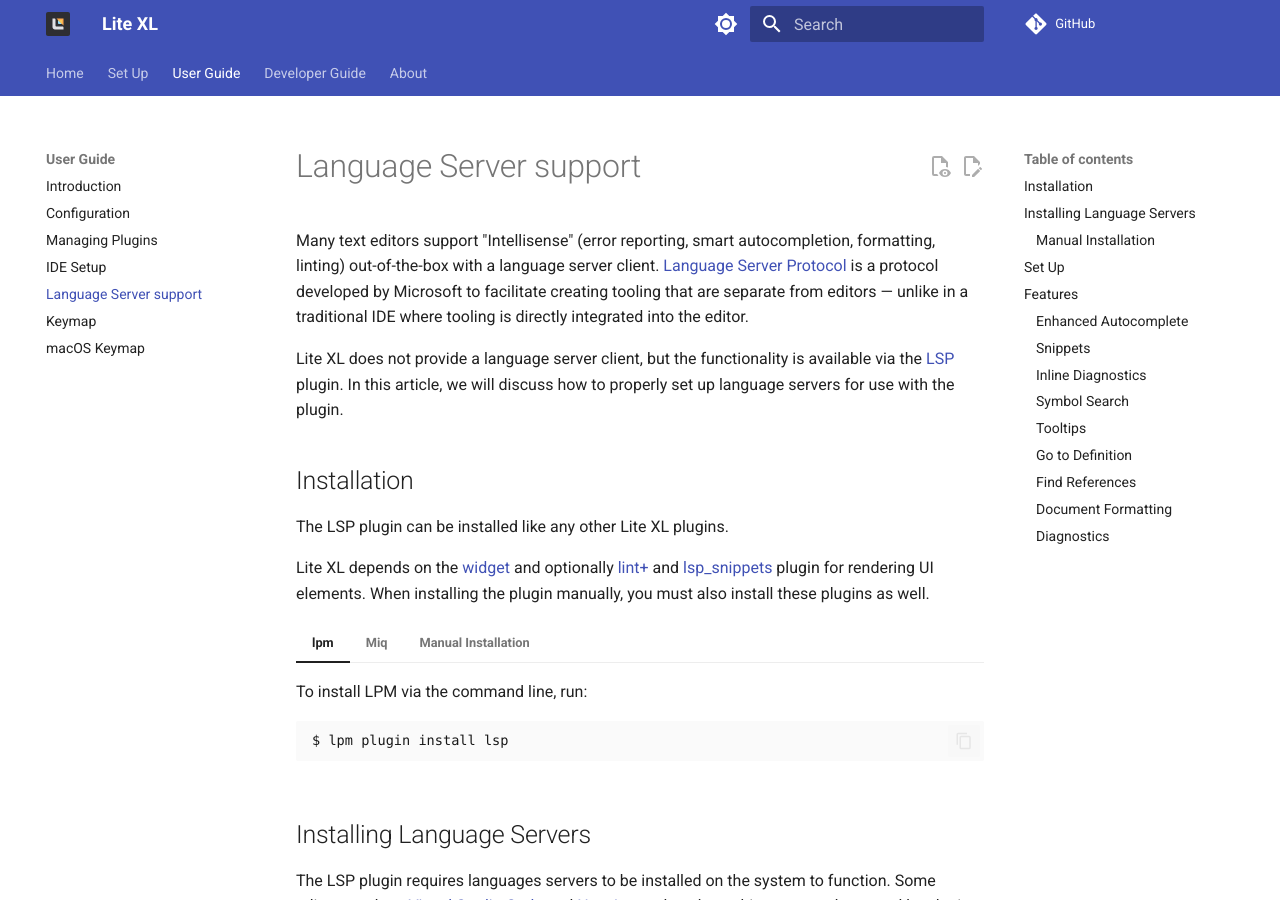
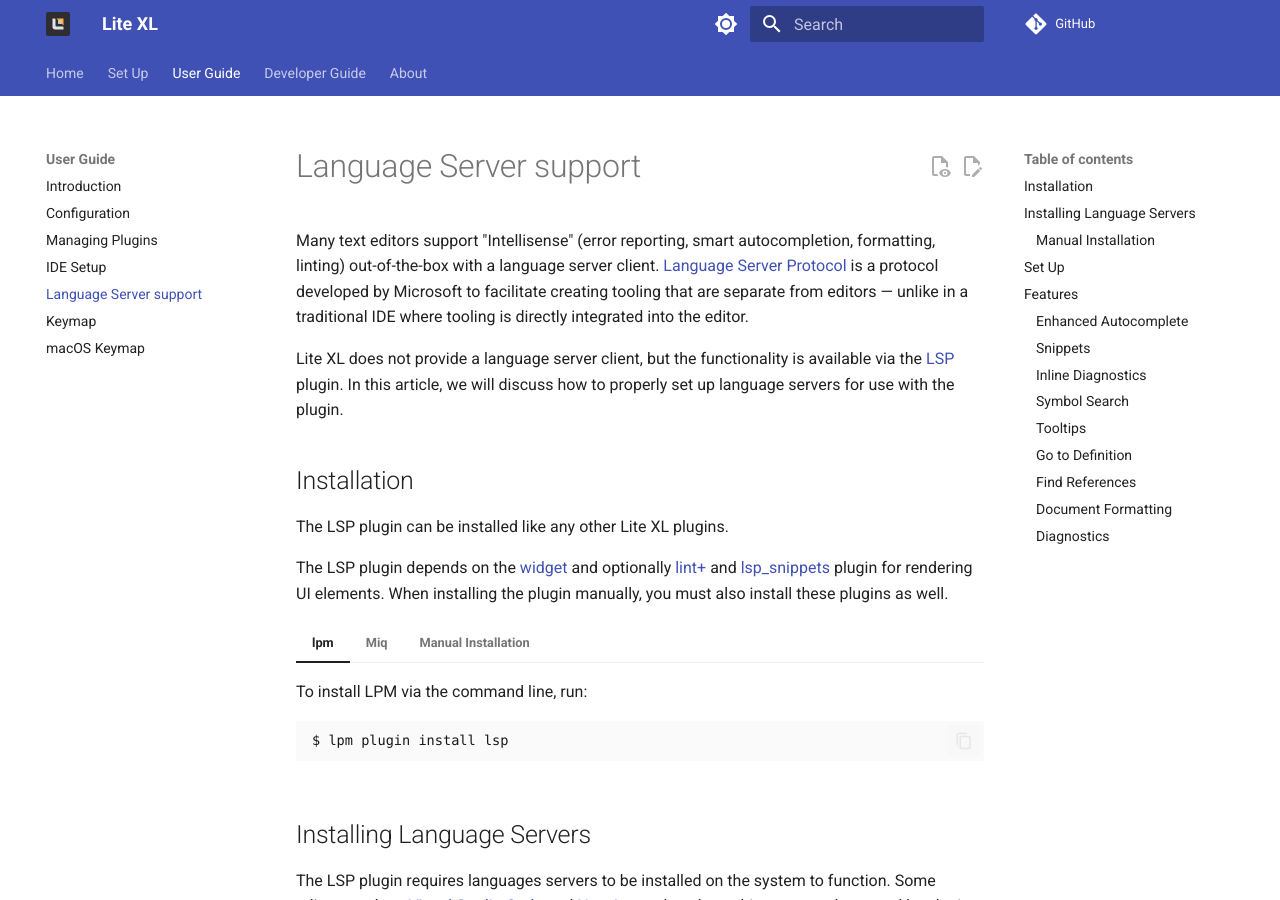
Before and after one commit to lite-xl/lite-xl.github.io, an MkDocs documentation site: the page built from docs/user-guide/lsp.md, in a window 1280 px wide and 900 px high. Built offline with MkDocs 1.6.1 and Material for MkDocs 9.7.7, drawn with Linux system fonts in a browser that asks for light colours; some web fonts are replaced; comment, search, counter and statistics services are not loaded; the version menu is left out.

Commit message:
FIX: fixed scalestatus typo and wrong reference for lsp plugin. (#13)

```diff
--- a/docs/user-guide/lsp.md
+++ b/docs/user-guide/lsp.md
@@ -14,7 +14,7 @@
 
 The LSP plugin can be installed like any other Lite XL plugins.
 
-Lite XL depends on the [widget] and optionally [lint+] and [lsp_snippets] plugin for rendering UI elements.
+The LSP plugin depends on the [widget] and optionally [lint+] and [lsp_snippets] plugin for rendering UI elements.
 When installing the plugin manually, you must also install these plugins as well.
 
 === "lpm"
```
Also changed, not shown: docs/user-guide/ide-setup.md (+1 -1 lines).
